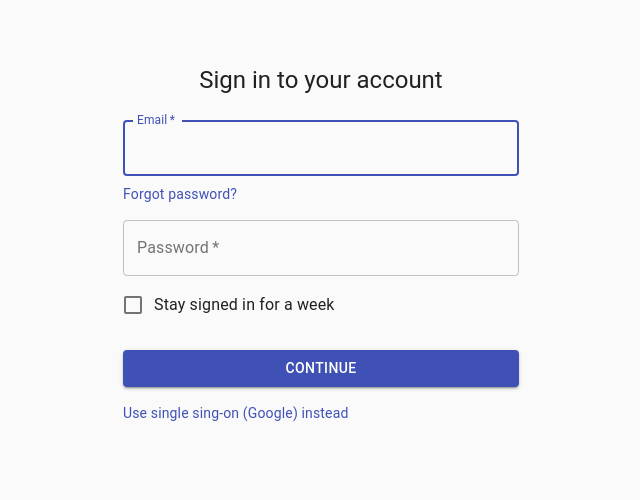
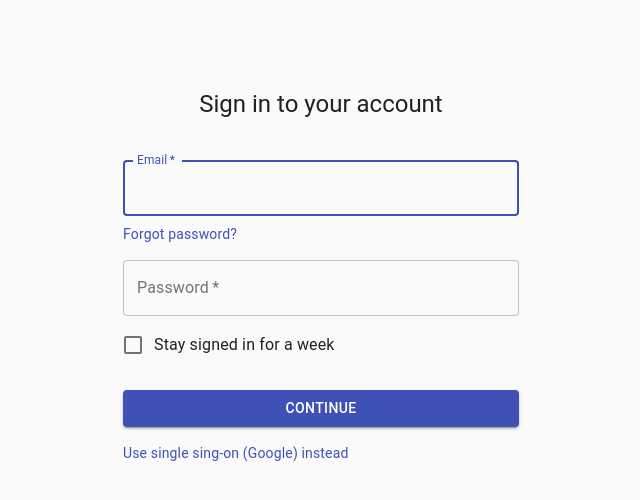
Before and after one commit to ninasavkina/1, a React (Create React App) app in the folder 2/: page / in a window 1280 px wide. Shown: the top 500 px of the page, without its empty margins (319-959 px from the left). Built offline with nearby package versions, Linux system fonts and the light colour scheme.

Commit message:
add cursor="pointer" to sing in on the top

```diff
--- a/2/src/App.js
+++ b/2/src/App.js
@@ -26,6 +26,10 @@ const useStyles = makeStyles((theme) => ({
     submit: {
         margin: theme.spacing(3, 0, 2),
     },
+    Typo: {
+        margin: theme.spacing(3, 0, 2),
+        cursor: 'pointer',
+    },
 }));
 
 export default function SignIn() {
@@ -35,7 +39,7 @@ export default function SignIn() {
         <Container component="main" maxWidth="xs">
             <CssBaseline />
             <div className={classes.paper}>
-                <Typography component="h1" variant="h5" cursor="pointer">
+                <Typography className={classes.Typo} component="h1" variant="h5">
                     Sign in to your account
                 </Typography>
                 <form className={classes.form} noValidate>
```
